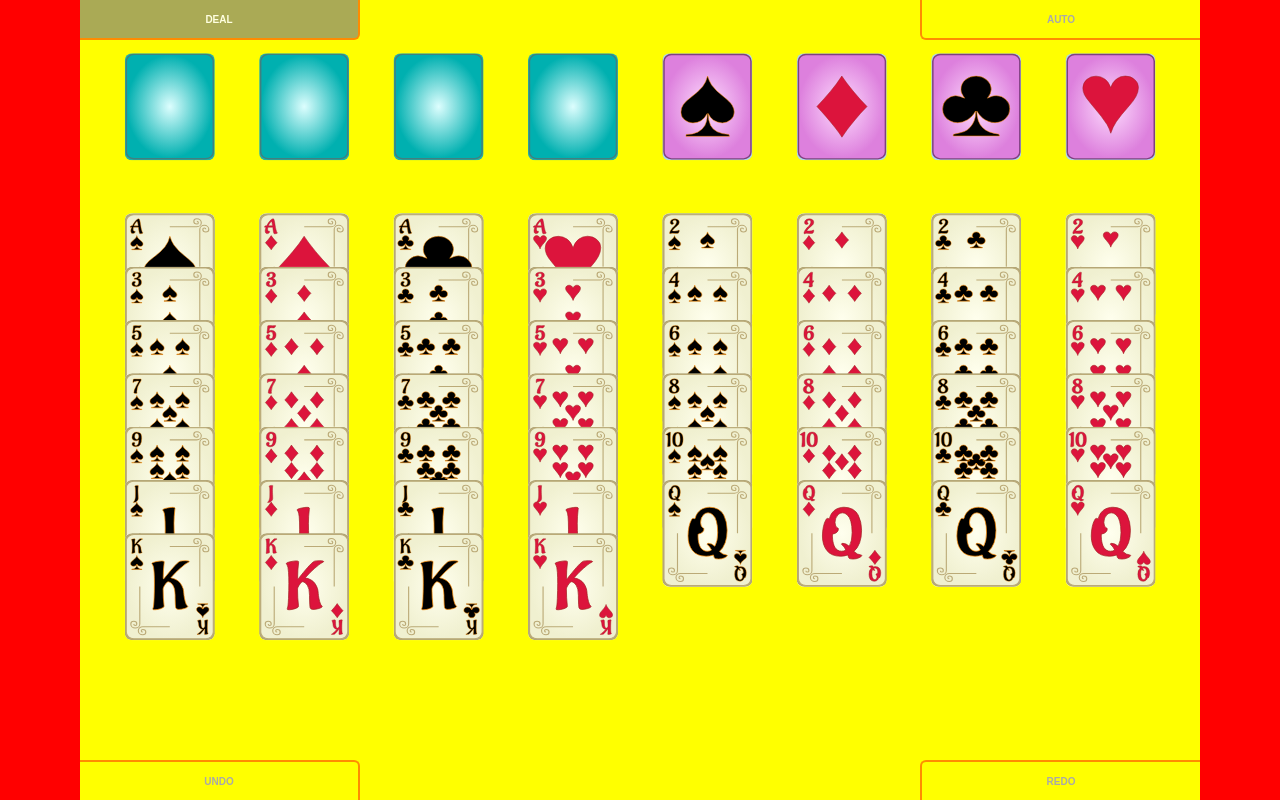
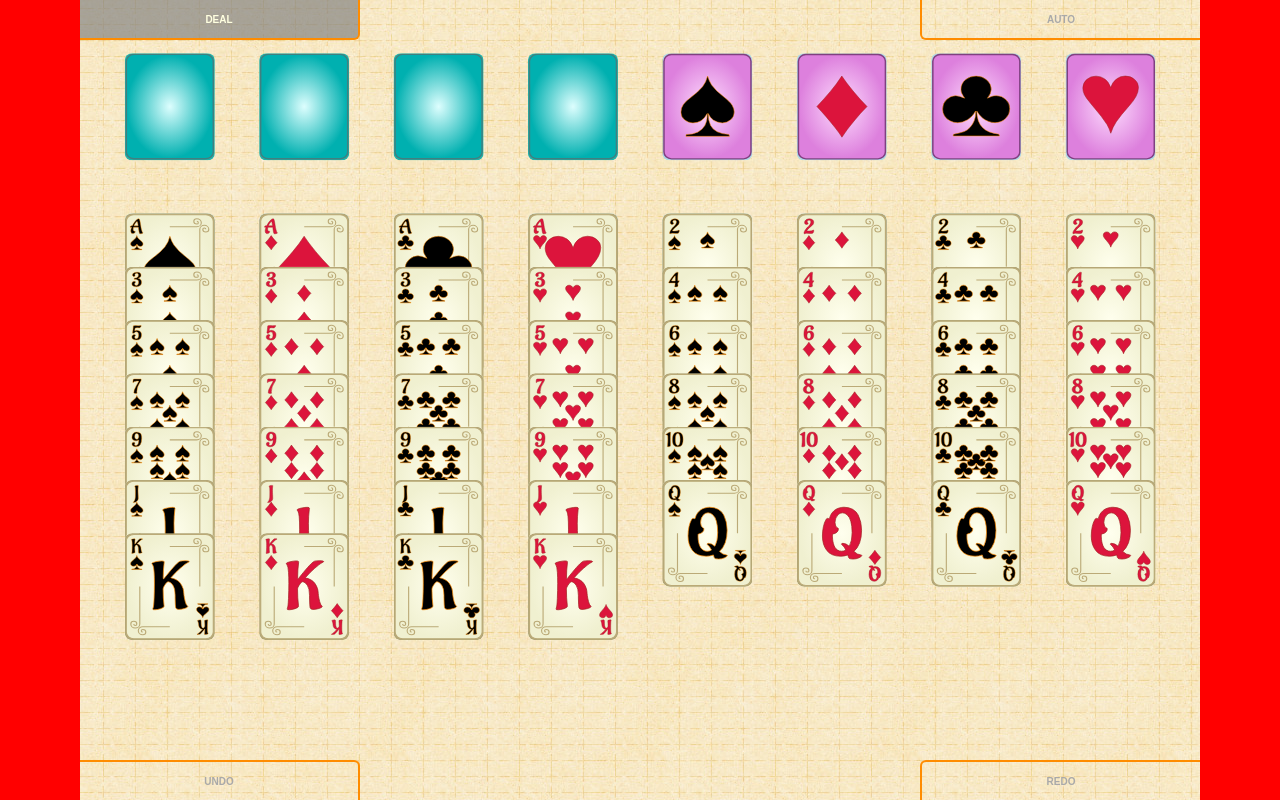
Before and after one commit to constf1/angular-freecell-demo, an Angular app: page / in a window 1280 px wide. Built offline with nearby package versions, Linux system fonts and the light colour scheme.

Commit message:
+ background texture

```diff
--- a/src/freecell/freecell.component.scss
+++ b/src/freecell/freecell.component.scss
@@ -17,6 +17,10 @@
   height:100%;
   background-color:yellow;
   position: relative;
+
+  background-image: url('/assets/grid-paper-256x256.jpg');
+  background-repeat: repeat;
+  background-size: auto;
 }
 
 .placeholder, .card {
```
